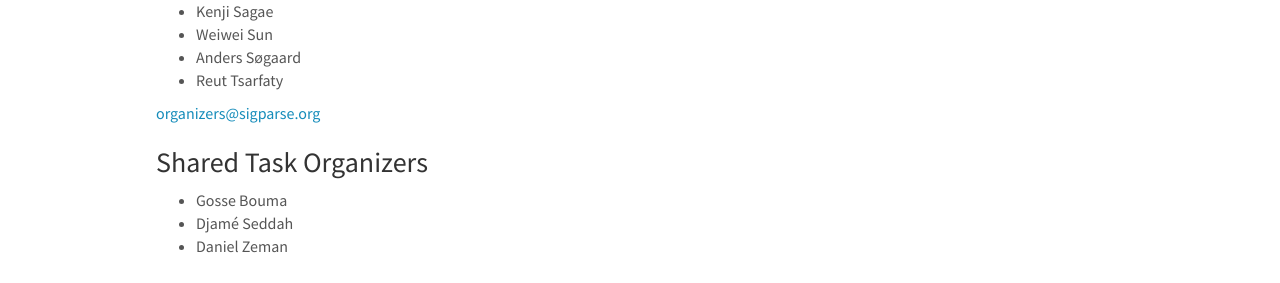
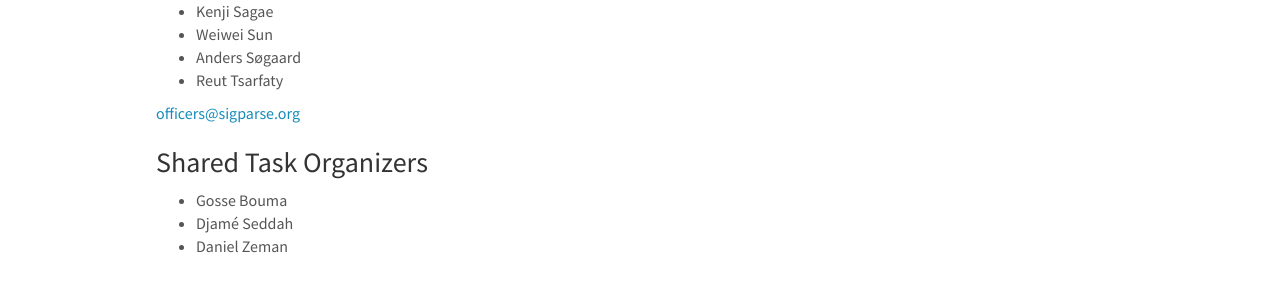
Before and after one commit to sigparse/iwpt2021, a Jekyll site: the page built from _pages/organization.md, in a window 1280 px wide and 1153 px high. Shown: the part 300-583 px from the top of the window. Built offline with Jekyll 4.4.1, drawn with Linux system fonts in a browser that asks for light colours; nearby versions of some CDN libraries.

Commit message:
correct contact address

```diff
--- a/_pages/organization.md
+++ b/_pages/organization.md
@@ -17,7 +17,7 @@ permalink: /organization
 - Anders Søgaard
 - Reut Tsarfaty
 
-<organizers@sigparse.org>
+<officers@sigparse.org>
 
 ### Shared Task Organizers
 
```
Also changed, not shown: _pages/cfp.md (+1 -1 lines).
